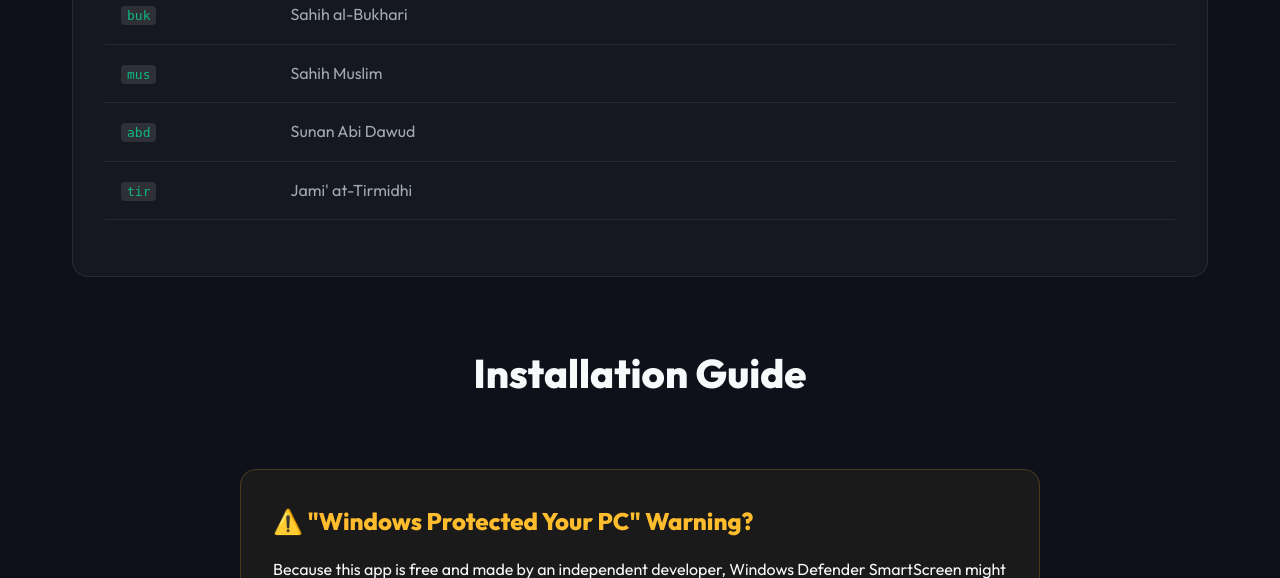
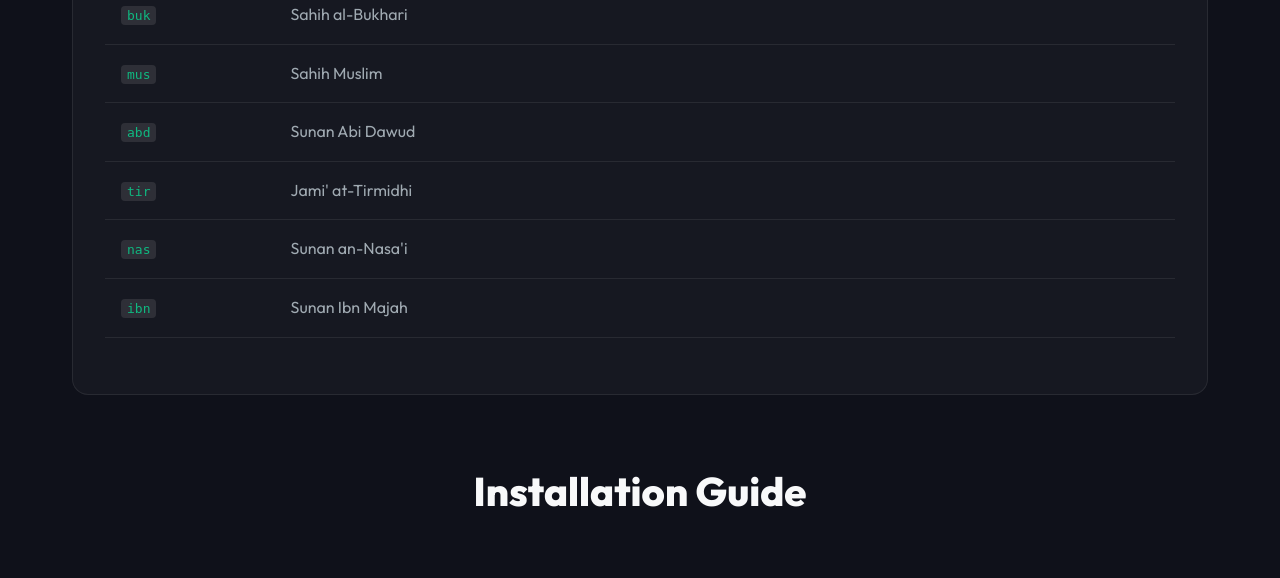
Before and after one commit to Haad27/Quran-Hadith-Lookup-Shortcuts, a Flask app: page / in a window 1280 px wide. Shown: the part 2189-2767 px from the top of the page. Run offline with Flask 3, Linux system fonts and the light colour scheme.

Commit message:
added a few hadith books which were missing

```diff
--- a/mac_hotkey.py
+++ b/mac_hotkey.py
@@ -31,6 +31,8 @@ HOTSTRINGS = {
     "mus": "Sahih Muslim",
     "abd": "Sunan Abi Dawud",
     "tir": "Jami' at-Tirmidhi",
+    "nas": "Sunan an-Nasa'i",
+    "ibn": "Sunan Ibn Majah",
 }
 
 def normalize_book(abbr):
--- a/templates/index.html
+++ b/templates/index.html
@@ -154,6 +154,14 @@
                             <td><code>tir</code></td>
                             <td>Jami' at-Tirmidhi</td>
                         </tr>
+                        <tr>
+                            <td><code>nas</code></td>
+                            <td>Sunan an-Nasa'i</td>
+                        </tr>
+                        <tr>
+                            <td><code>ibn</code></td>
+                            <td>Sunan Ibn Majah</td>
+                        </tr>
                     </tbody>
                 </table>
             </div>
```
Also changed, not shown: shortcuts_manual.md (+2 -0 lines), README.md, 1 other file.
